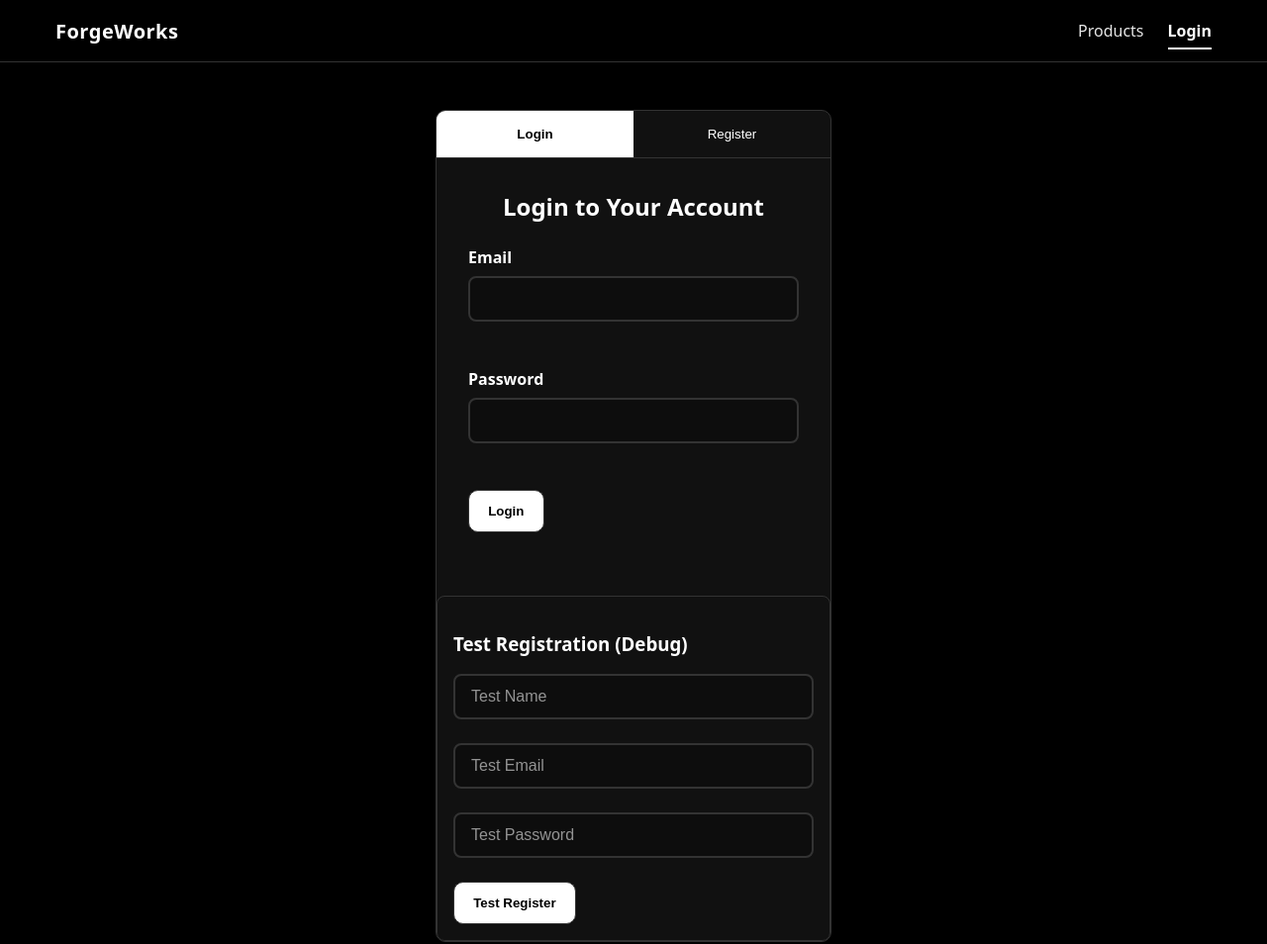
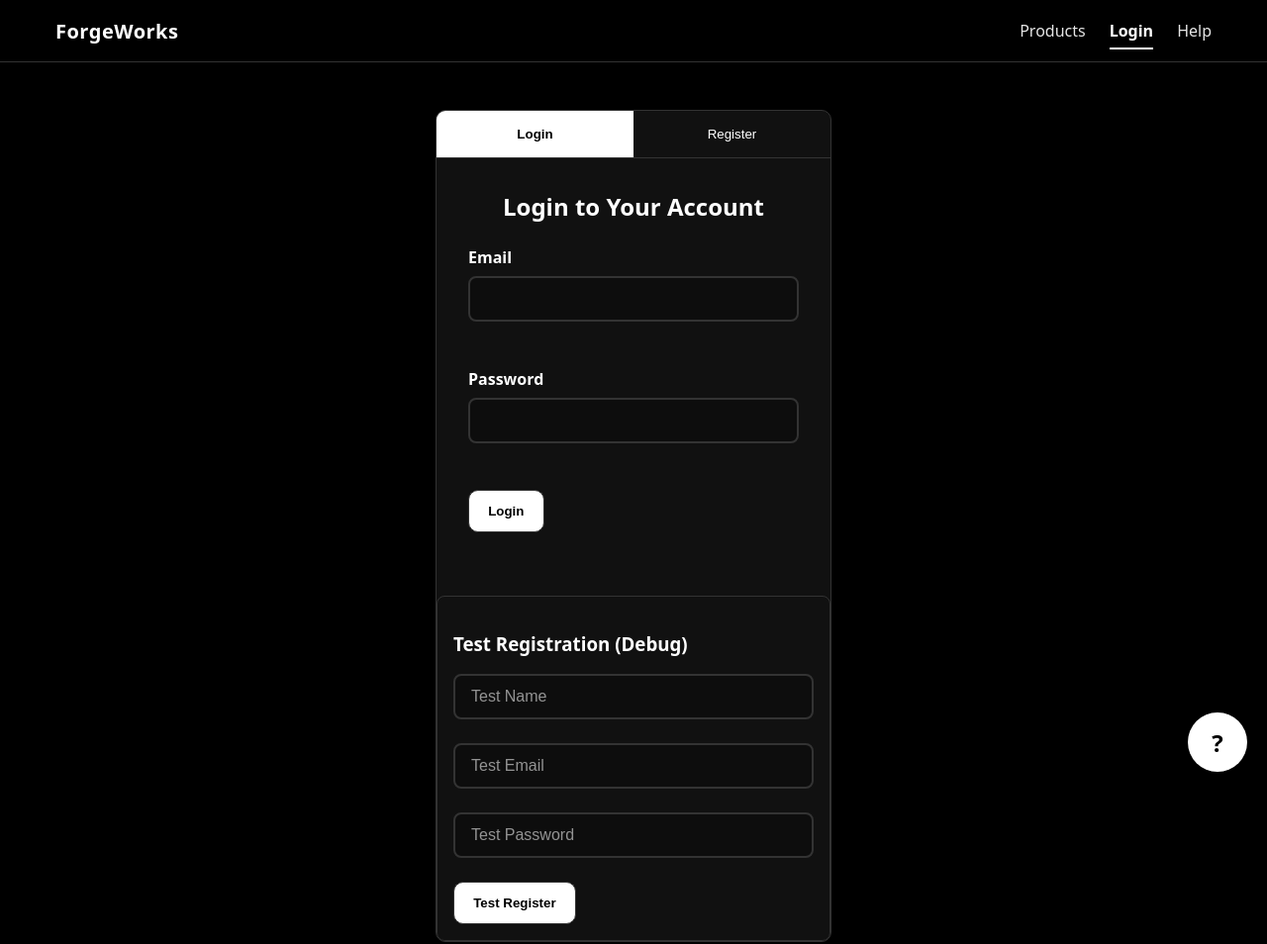
Before and after one commit to P-iotic/Check-ckeck, a website: page login.html in a window 1280 px wide. Shown: the whole page at 99% size. Drawn offline with Linux system fonts and the light colour scheme.

Commit message:
small update

```diff
--- a/login.html
+++ b/login.html
@@ -13,6 +13,7 @@
             <nav class="topnav">
                 <a href="index.html">Products</a>
                 <a href="login.html" class="active">Login</a>
+                <a href="help.html" style="margin-left: auto;">Help</a>
             </nav>
         </div>
     </header>
@@ -156,7 +157,7 @@
                     // Redirect based on role
                     setTimeout(() => {
                         if (data.role === 'admin') {
-                            window.location.href = 'admin-dashboard.html';
+                            window.location.href = 'admin.html';
                         } else if (data.role === 'supplier') {
                             window.location.href = 'suppliers.html';
                         } else {
@@ -265,5 +266,6 @@
             }
         }
     </script>
-</body>
+        <a href="help.html" class="help-button" title="Help">?</a>
+    </body>
 </html>
--- a/script.js
+++ b/script.js
@@ -200,7 +200,13 @@ function addToCart(id, qty = 1) {
 
   setJSON(LS_KEYS.CART, cart);
   updateCartCount();
-  showToast(`Added ${qty} × ${product.name}`);
+
+  // Add help prompt for first-time users
+  if (cart.length === 1) {
+    showToast(`Added to cart! <a href="help.html#cartHelp" style="color: #fff; text-decoration: underline;">Need help?</a>`, 4000);
+  } else {
+    showToast(`Added ${qty} × ${product.name}`);
+  }
 }
 
 /****************************************************
--- a/styles.css
+++ b/styles.css
@@ -749,6 +749,31 @@ th { background: #0d0d0d; color: var(--text); }
     border-bottom: 1px solid var(--border);
 }
 
+/* Floating help button */
+.help-button {
+  position: fixed;
+  bottom: 20px;
+  right: 20px;
+  width: 60px;
+  height: 60px;
+  border-radius: 50%;
+  background: var(--accent);
+  color: #000;
+  display: flex;
+  align-items: center;
+  justify-content: center;
+  font-size: 1.5rem;
+  font-weight: bold;
+  text-decoration: none;
+  box-shadow: 0 4px 12px rgba(0, 0, 0, 0.3);
+  z-index: 1000;
+  transition: transform 0.3s ease;
+}
+
+.help-button:hover {
+  transform: scale(1.1);
+}
+
 .auth-tab {
     flex: 1;
     padding: 1rem;
```
Also changed, not shown: account.html (+3 -0 lines), admin.html (+5 -2 lines), cart.html (+4 -1 lines), checkout.html (+5 -2 lines), index.html (+5 -2 lines), product.html (+4 -2 lines), reports.html (+3 -2 lines), suppliers.html (+4 -2 lines), tracking.html (+4 -2 lines).
